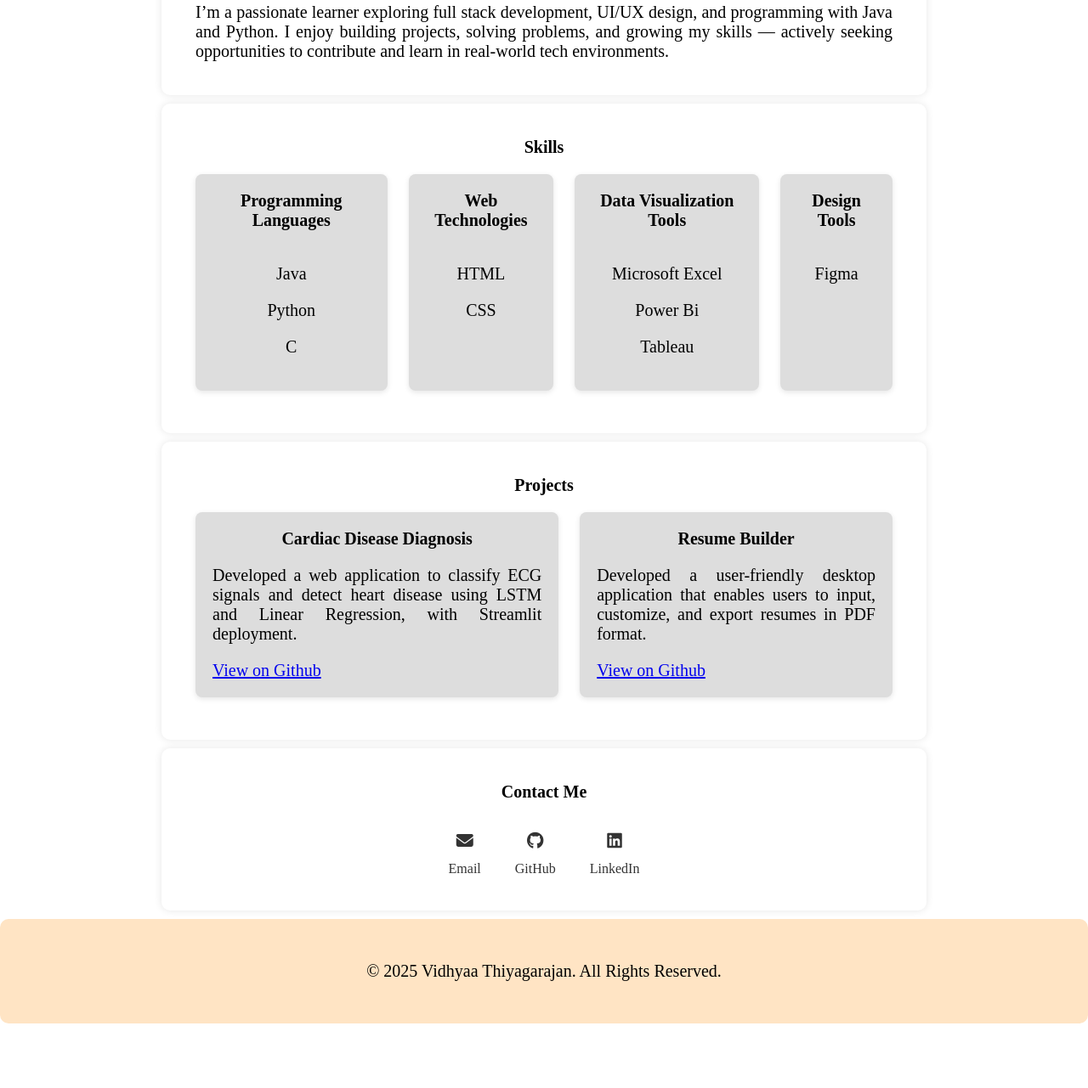
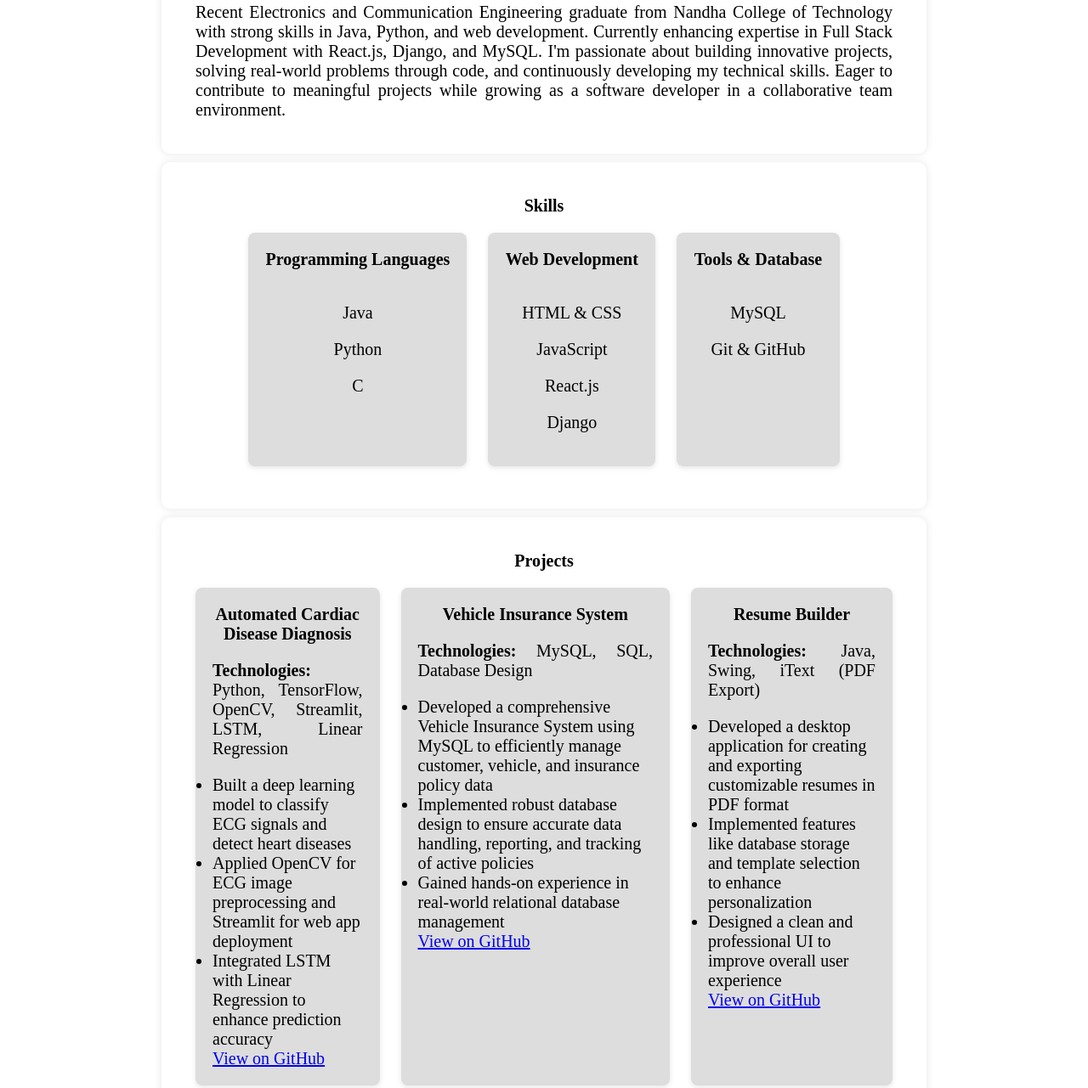
Before and after one commit to vidhyaa7441/Portfolio, a plain HTML site: page index.html in a window 1280 px wide. Shown: the part 265-1546 px from the top of the page at 85% size. Before the commit the page ends 1470 px from the top, so only its background shows below. Drawn offline with Linux system fonts and the light colour scheme.

Commit message:
updated the html file

```diff
--- a/index.html
+++ b/index.html
@@ -1,21 +1,23 @@
+
 <!DOCTYPE html>
 <html lang="en">
 <head>
     <meta charset="UTF-8">
     <meta name="viewport" content="width=device-width, initial-scale=1.0">
-    <title>Portfolio</title>
+    <title>Vidhyaa Thiyagarajan - Portfolio</title>
     <link rel="stylesheet" href="style.css">
     <link rel="stylesheet" href="https://cdnjs.cloudflare.com/ajax/libs/font-awesome/6.5.0/css/all.min.css">
 </head>
 <body>
     <header>
         <h1>Vidhyaa Thiyagarajan</h1>
-        <p class="tagline">Aspiring Full Stack Developer | Data Analyst | UI/UX Designer</p>
+        <p class="tagline">Aspiring Full Stack Developer | UI/UX Designer</p>
         <nav>
             <ul>
                 <li><a href="#about">About</a></li>
                 <li><a href="#skills">Skills</a></li>
-            <li><a href="#project">Projects</a></li>
+                <li><a href="#projects">Projects</a></li>
+                <li><a href="#achievements">Achievements</a></li>
                 <li><a href="#contact">Contact</a></li>
             </ul>
         </nav>
@@ -23,14 +25,13 @@
 
     <section id="about">
         <h2>About Me</h2>
-        <p>I’m a passionate learner exploring full stack development, UI/UX design, and programming with Java and Python.
-            I enjoy building projects, solving problems, and growing my skills — actively seeking opportunities to contribute and learn in real-world tech environments.
-        </p>
+        <p>Recent Electronics and Communication Engineering graduate from Nandha College of Technology with strong skills in Java, Python, and web development. Currently enhancing expertise in Full Stack Development with React.js, Django, and MySQL. I'm passionate about building innovative projects, solving real-world problems through code, and continuously developing my technical skills. Eager to contribute to meaningful projects while growing as a software developer in a collaborative team environment.</p>
     </section>
+
     <section id="skills">
         <h2>Skills</h2>
         <div class="container">
-    <div class="card">
+            <div class="card skills-card-item">
                 <h3>Programming Languages</h3>
                 <ul>
                     <li>Java</li>
@@ -38,44 +39,79 @@
                     <li>C</li>
                 </ul>
             </div>
-    <div class="card">
-      <h3>Web Technologies</h3>
+            <div class="card skills-card-item">
+                <h3>Web Development</h3>
                 <ul>
-        <li>HTML</li>
-        <li>CSS</li>
+                    <li>HTML & CSS</li>
+                    <li>JavaScript</li>
+                    <li>React.js</li>
+                    <li>Django</li>
                 </ul>
             </div>
-     <div class="card">
-      <h3>Data Visualization Tools</h3>
+            <div class="card skills-card-item">
+                <h3>Tools & Database</h3>
                 <ul>
-         <li>Microsoft Excel</li>
-        <li>Power Bi</li>
-        <li>Tableau</li>
-      </ul>
-    </div>
-     <div class="card">
-      <h3>Design Tools</h3>
-      <ul>
-        <li>Figma</li>
+                    <li>MySQL</li>
+                    <li>Git & GitHub</li>
                 </ul>
             </div>
         </div>
     </section>
-<section id="project">
+
+    <section id="projects">
         <h2>Projects</h2>
         <div class="container">
             <div class="card">
-            <h3 class="title">Cardiac Disease Diagnosis</h3>
-            <p>Developed a web application to classify ECG signals and detect heart disease using LSTM and Linear Regression, with Streamlit deployment.</p>
-            <a href="https://github.com/vidhyaa7441/ECG_Classification_Project"target="_blank">View on Github</a>
+                <h3>Automated Cardiac Disease Diagnosis</h3>
+                <p><strong>Technologies:</strong> Python, TensorFlow, OpenCV, Streamlit, LSTM, Linear Regression</p>
+                <ul class="project-points">
+                    <li>Built a deep learning model to classify ECG signals and detect heart diseases</li>
+                    <li>Applied OpenCV for ECG image preprocessing and Streamlit for web app deployment</li>
+                    <li>Integrated LSTM with Linear Regression to enhance prediction accuracy</li>
+                </ul>
+                <a href="https://github.com/vidhyaa7441/ECG_Classification_Project" target="_blank">View on GitHub</a>
             </div>
             <div class="card">
-            <h3 class="title">Resume Builder</h3>
-            <p>Developed a user-friendly desktop application that enables users to input, customize, and export resumes in PDF format.</p>
-            <a href="https://github.com/vidhyaa7441/ResumeBuilder"target="_blank">View on Github</a>
+                <h3>Vehicle Insurance System</h3>
+                <p><strong>Technologies:</strong> MySQL, SQL, Database Design</p>
+                <ul class="project-points">
+                    <li>Developed a comprehensive Vehicle Insurance System using MySQL to efficiently manage customer, vehicle, and insurance policy data</li>
+                    <li>Implemented robust database design to ensure accurate data handling, reporting, and tracking of active policies</li>
+                    <li>Gained hands-on experience in real-world relational database management</li>
+                </ul>
+                <a href="https://github.com/vidhyaa7441/Vehicle-Insurance-System" target="_blank">View on GitHub</a>
+            </div>
+            <div class="card">
+                <h3>Resume Builder</h3>
+                <p><strong>Technologies:</strong> Java, Swing, iText (PDF Export)</p>
+                <ul class="project-points">
+                    <li>Developed a desktop application for creating and exporting customizable resumes in PDF format</li>
+                    <li>Implemented features like database storage and template selection to enhance personalization</li>
+                    <li>Designed a clean and professional UI to improve overall user experience</li>
+                </ul>
+                <a href="https://github.com/vidhyaa7441/ResumeBuilder" target="_blank">View on GitHub</a>
             </div>
         </div>
     </section>
+
+    <section id="achievements">
+        <h2>Achievements & Certifications</h2>
+        <div class="container">
+            <div class="card">
+                <h3>🏆 Award Recognition</h3>
+                <p>Automated Cardiac Disease Diagnosis project selected for Naan Mudhalvan Niral Thiruvizha 2.0 and received funding of ₹7,500 from Tamil Nadu State Council for Science and Technology.</p>
+            </div>
+            <div class="card">
+                <h3>💼 Internship</h3>
+                <p><strong>Java Development Intern - Six Phrase:</strong> Gained hands-on experience in Java programming, focusing on problem-solving and developing real-world software solutions.</p>
+            </div>
+            <div class="card">
+                <h3>📜 Certifications</h3>
+                <p><strong>Java Programming Certification:</strong> Acquired fundamental knowledge in Java, including object-oriented programming (OOPS), data structures, and algorithms.</p>
+            </div>
+        </div>
+    </section>
+
     <section id="contact">
         <h2>Contact Me</h2>
         <div class="contact-icons">
@@ -93,8 +129,9 @@
             </div>
         </div>
     </section>
+
     <footer>
-      <p> &copy; 2025 Vidhyaa Thiyagarajan. All Rights Reserved.</p>
+        <p>&copy; 2025 Vidhyaa Thiyagarajan. All Rights Reserved.</p>
     </footer>
 </body>
 </html>
```
Lines whose indentation alone changed are shown as unchanged.
